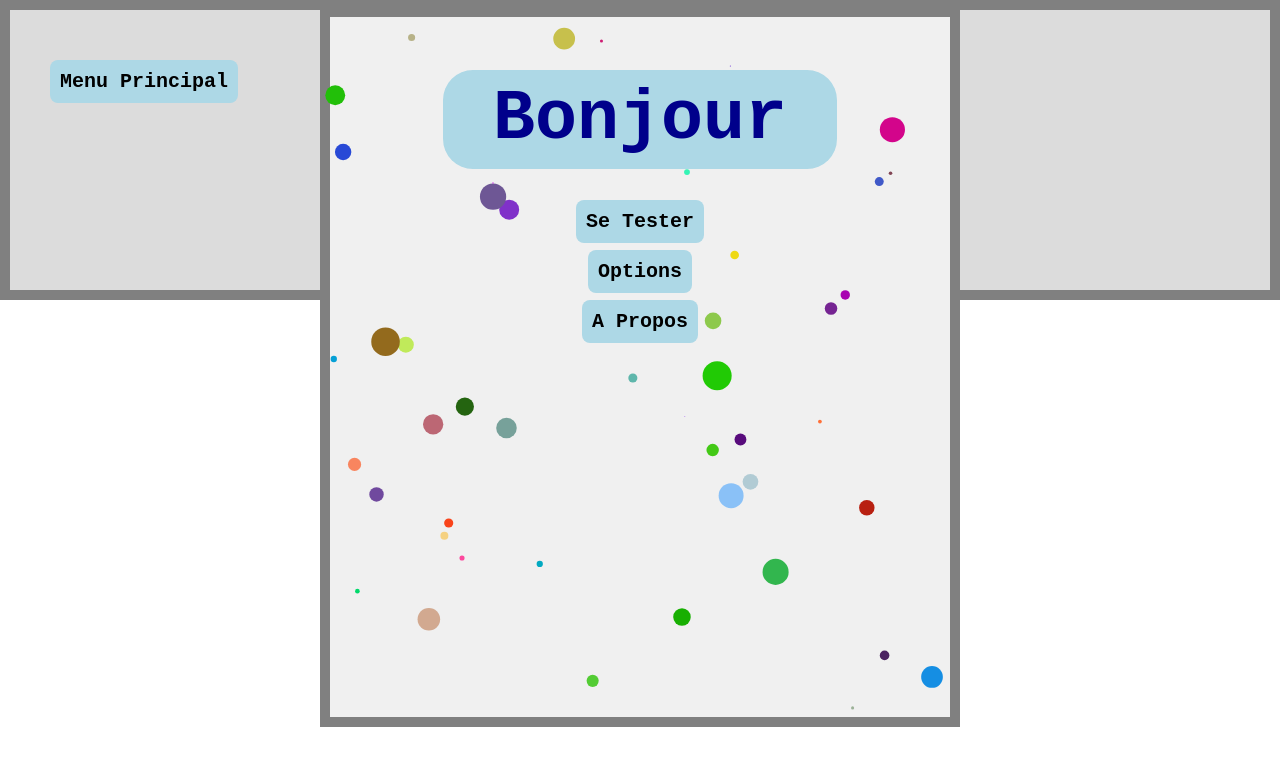
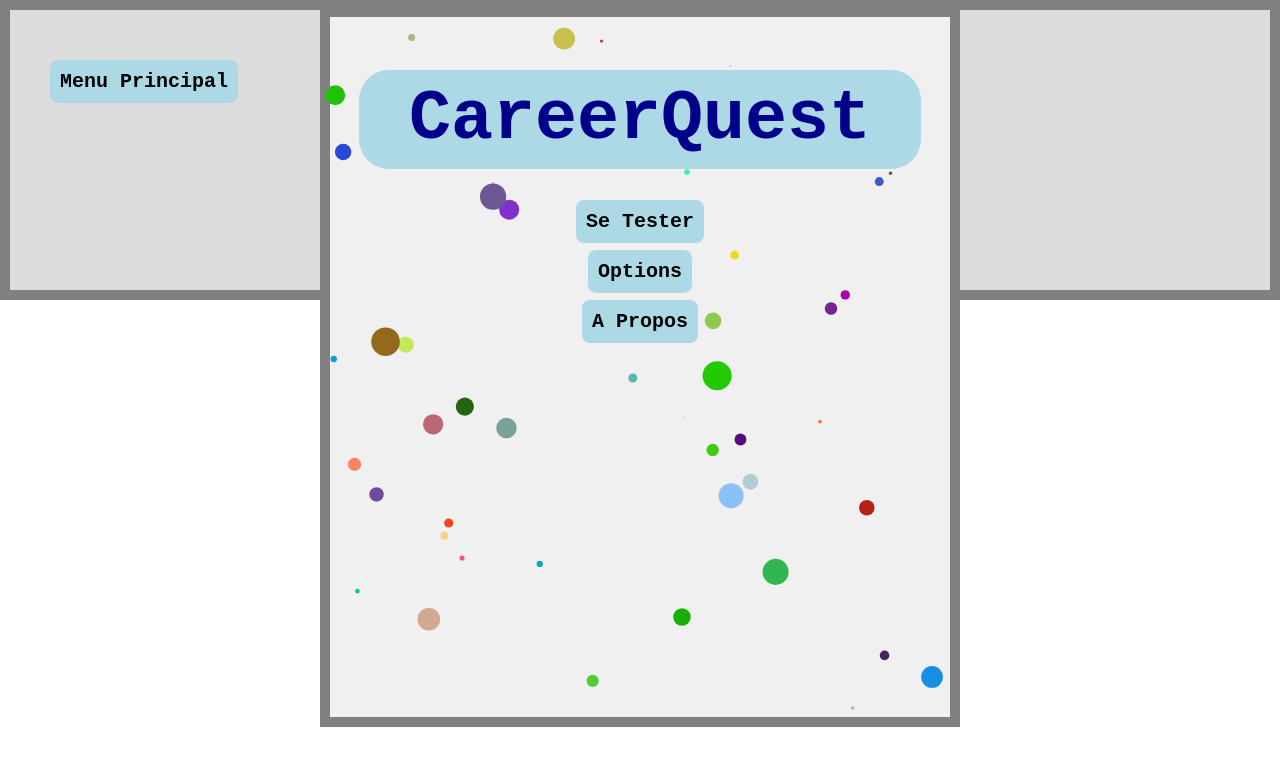
Before and after one commit to SuperKiment/Workshop-23-24, a plain HTML site: page index.html in a window 1280 px wide. Drawn offline with Linux system fonts and the light colour scheme.

Commit message:
commentaires

```diff
--- a/index.html
+++ b/index.html
@@ -22,7 +22,7 @@
 
     <div style="position: absolute; top:0" id="BoutonsMilieu">
         <div class="div-pleine-page">
-            <p class="title" id="Title">Bonjour</p>
+            <p class="title" id="Title">CareerQuest</p>
             <button style="top : 200px" id="BtnJouer">Se Tester</button>
             <button style="top : 250px" id="BtnOptions">Options</button>
             <button style="top : 300px" id="BtnAPropos">A Propos</button>
```
Also changed, not shown: GameManager/GameManager.js (+10 -2 lines), MiniJeux/Snake/templateMiniJeu.js (+6 -2 lines).
